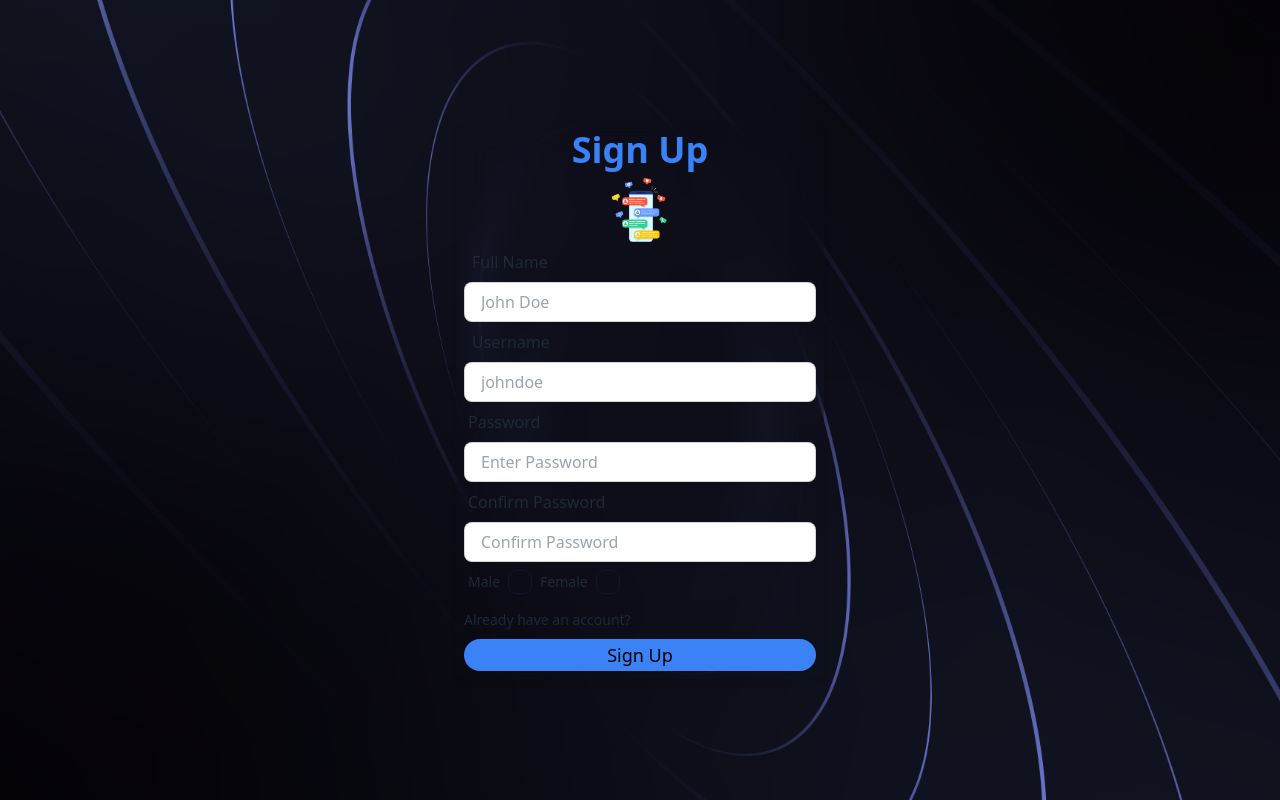
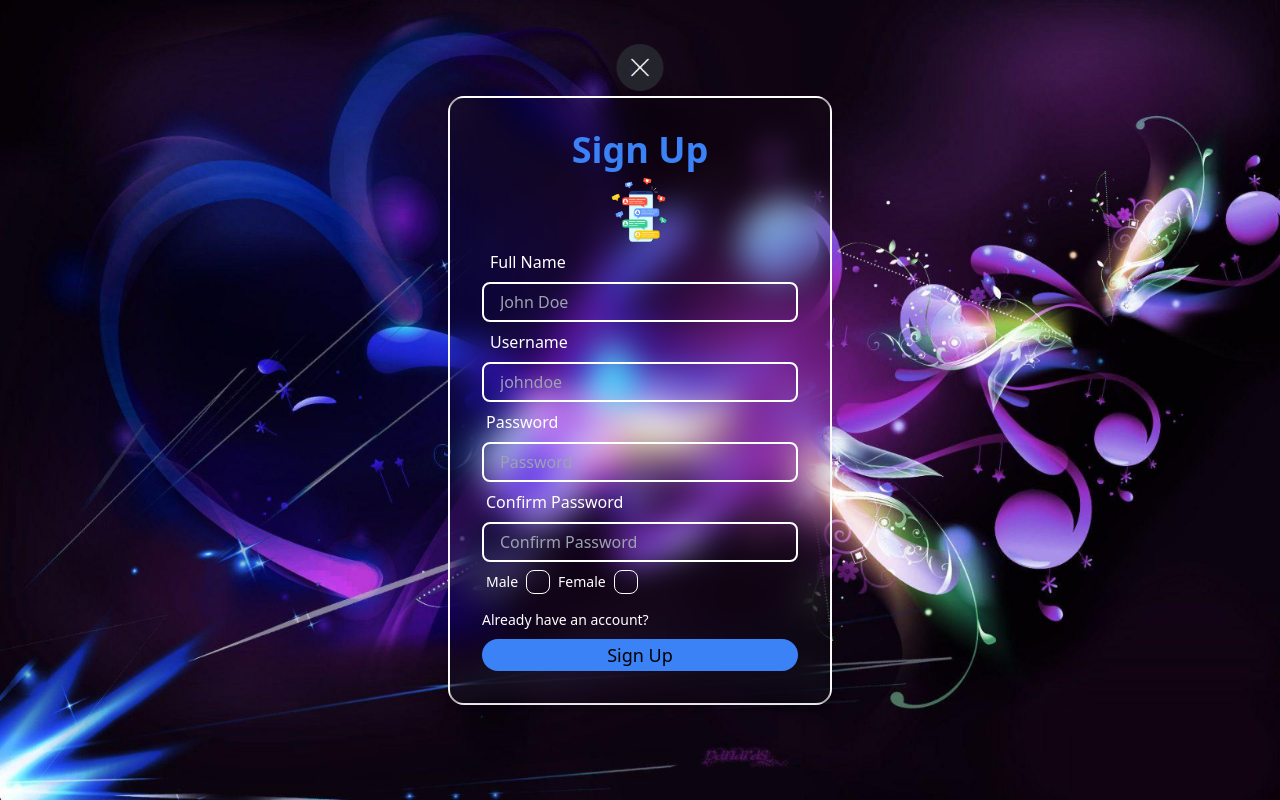
Before and after one commit to techmannih/chat-app, a React (Vite) app in the folder client/: page /signup in a window 1280 px wide. Built offline with nearby package versions, Linux system fonts and the light colour scheme.

Commit message:
improve ui design

```diff
--- a/client/src/components/messages/Message.jsx
+++ b/client/src/components/messages/Message.jsx
@@ -19,7 +19,7 @@ const Message = ({ message }) => {
 				</div>
 			</div>
 			<div className={`chat-bubble text-white ${bubbleBgColor} ${shakeClass} pb-2`}>{message.message}</div>
-			<div className='chat-footer opacity-50 text-xs flex gap-1 items-center'>{formattedTime}</div>
+			<span className='chat-footer opacity-50 text-xs flex gap-1 items-center text-gray-300'>{formattedTime}</span>
 		</div>
 	);
 };
--- a/client/src/components/messages/MessageInput.jsx
+++ b/client/src/components/messages/MessageInput.jsx
@@ -18,12 +18,12 @@ const MessageInput = () => {
 			<div className='w-full relative'>
 				<input
 					type='text'
-					className='border text-sm rounded-lg block w-full p-2.5  bg-slate-800 border-gray-600 text-white'
+					className='border text-sm rounded-lg block w-full p-2.5  bg-slate-700 border-gray-600 text-white'
 					placeholder='Send a message'
 					value={message}
 					onChange={(e) => setMessage(e.target.value)}
 				/>
-				<button type='submit' className='absolute inset-y-0 end-0 flex items-center pe-3'>
+				<button type='submit' className='absolute inset-y-0 end-0 flex items-center pe-3 text-white font-bold'>
 					{loading ? <div className='loading loading-spinner'></div> : <BsSend />}
 				</button>
 			</div>
--- a/client/src/components/sidebar/LogoutButton.jsx
+++ b/client/src/components/sidebar/LogoutButton.jsx
@@ -10,7 +10,7 @@ const LogoutButton = () => {
 	return (
 		<div className='mt-auto'>
 			{!loading ? (
-				<div className='flex items-center justify-center gap-2 mb-4 ' >
+				<div className='flex items-center justify-center gap-2 mb-4 text-gray-300 ' >
 					Logout
 				<RiLogoutCircleRLine className='w-6 h-6 text-red-700 cursor-pointer' onClick={logout} />
 
--- a/client/src/components/sidebar/SearchInput.jsx
+++ b/client/src/components/sidebar/SearchInput.jsx
@@ -28,11 +28,11 @@ const SearchInput = () => {
 			<input
 				type='text'
 				placeholder='Search…'
-				className=' ml-2 px-4 p-1.5 input-bordered bg-blue-200 text-slate-700 placeholder-slate-700 rounded-full'
+				className="w-full input input-bordered h-10 bg-transparent placeholder-opacity-85 text-white border-white border-2 focus:border-white active:border-white rounded-full"
 				value={search}
 				onChange={(e) => setSearch(e.target.value)}
 			/>
-			<button type='submit' className=' items-center justify-center rounded-full p-1 bg-sky-500 text-white'>
+			<button type='submit' className=' items-center justify-center rounded-full p-1 text-white'>
 				<IoSearchSharp className='w-6 h-6 outline-none' />
 			</button>
 		</form>
--- a/client/src/index.css
+++ b/client/src/index.css
@@ -3,7 +3,7 @@
 @tailwind utilities;
 
 body {
-	background: linear-gradient(rgba(0, 0, 0, 0.2), rgba(0, 0, 0, 0.2)), url("/bg.png");
+	background:  url("bg.png");
 	background-repeat: no-repeat;
 	background-size: cover;
 	background-position: center;
--- a/client/src/pages/login/Login.jsx
+++ b/client/src/pages/login/Login.jsx
@@ -15,47 +15,57 @@ const Login = () => {
   };
 
   return (
-		<div className='flex flex-col items-center justify-center min-w-96 mx-auto p-2'>
-			<div className='w-full p-6 rounded-lg shadow-md bg-gray-400 bg-clip-padding backdrop-filter backdrop-blur-lg bg-opacity-0'>
-				<h1 className='text-4xl text-blue-500  font-bold text-center '>
+    <div className="flex flex-col items-center justify-center min-w-96 mx-auto  border-white border-2 rounded-2xl">
+      <div className="w-full p-8 rounded-lg shadow-md  bg-clip-padding backdrop-filter  backdrop-blur-lg ">
+        <h1 className="text-4xl text-blue-500  font-bold text-center ">
           Login
-					<span className='text-blue-500'> </span>
+          <span className="text-blue-500"> </span>
         </h1>
-				<img src={pic} alt='pic' className=' py-4  w-32 h-32 mx-auto' />
+        <img src={pic} alt="pic" className=" py-4  w-32 h-32 mx-auto" />
 
         <form onSubmit={handleSubmit}>
-					<div>
-						<label className='label p-2'>
-							<span className='text-base label-text'>Username</span>
+          <div className="text-white">
+            <label className="label p-2">
+              <span className="text-base label-text text-white">Username</span>
             </label>
             <input
-							type='text'
-							placeholder='Enter username'
-							className='w-full input input-bordered h-10'
+              type="text"
+              placeholder="Enter username"
+              className="w-full input input-bordered h-10 bg-transparent placeholder-opacity-85 text-white border-white border-2 focus:border-white active:border-white"
               value={username}
               onChange={(e) => setUsername(e.target.value)}
             />
           </div>
 
           <div>
-						<label className='label'>
-							<span className='text-base label-text'>Password</span>
+            <label className="label">
+              <span className="text-base label-text  text-white">Password</span>
             </label>
             <input
-							type='password'
-							placeholder='Enter Password'
-							className='w-full input input-bordered h-10'
+              type="password"
+              placeholder="Enter Password"
+              className="w-full input input-bordered h-10 bg-transparent placeholder-opacity-85 text-white border-white border-2 focus:border-white active:border-white"
               value={password}
               onChange={(e) => setPassword(e.target.value)}
             />
           </div>
-					<Link to='/signup' className='text-sm  hover:underline hover:text-blue-600 mt-2 inline-block'>
+          <Link
+            to="/signup"
+            className="text-white  hover:underline hover:text-blue-300 mt-2 inline-block"
+          >
             {"Don't"} have an account?
           </Link>
 
           <div>
-						<button className=' rounded-2xl hover:bg-blue-600 btn-block bg-blue-500  text-lg btn-sm mt-2  text-black' disabled={loading}>
-							{loading ? <span className='loading loading-spinner '></span> : "Login"}
+            <button
+              className=" rounded-2xl hover:bg-blue-600 btn-block bg-blue-500  text-lg btn-sm mt-2  text-black"
+              disabled={loading}
+            >
+              {loading ? (
+                <span className="loading loading-spinner "></span>
+              ) : (
+                "Login"
+              )}
             </button>
           </div>
         </form>
@@ -64,7 +74,6 @@ const Login = () => {
   );
 };
 export default Login;
-
 
 // const Login = () => {
 // 	return (
--- a/client/src/pages/signup/GenderCheckbox.jsx
+++ b/client/src/pages/signup/GenderCheckbox.jsx
@@ -5,8 +5,8 @@ const GenderCheckbox = ({ onCheckboxChange, selectedGender }) => {
 		<div className='flex'>
 			<div className='form-control'>
 				<label className={`label gap-2 cursor-pointer ${selectedGender ==="male" ? "selected" :"" }`}>
-					<span className='label-text'>Male</span>
-					<input type='checkbox' className='checkbox border-slate-900'
+					<span className='label-text text-white'>Male</span>
+					<input type='checkbox' className='checkbox  border border-white'
 					checked ={selectedGender === 'male'}
 					onChange={() => onCheckboxChange('male')}
 
@@ -15,8 +15,8 @@ const GenderCheckbox = ({ onCheckboxChange, selectedGender }) => {
 			</div>
 			<div className='form-control'>
 				<label className={`label gap-2 cursor-pointer ${selectedGender ==="female" ? "selected" :"" } `}>
-					<span className='label-text'>Female</span>
-					<input type='checkbox' className='checkbox border-slate-900'
+					<span className='label-text text-white'>Female</span>
+					<input type='checkbox' className='checkbox border border-white'
 					checked ={selectedGender === 'female'}
 					onChange={() => onCheckboxChange("female")}
 
--- a/client/src/pages/signup/SignUp.jsx
+++ b/client/src/pages/signup/SignUp.jsx
@@ -25,79 +25,99 @@ const SignUp = () => {
   };
 
   return (
-		<div className='flex flex-col items-center justify-center min-w-96 mx-auto p-2'>
-			<div className='w-full p-2 rounded-lg shadow-md bg-gray-400 bg-clip-padding backdrop-filter backdrop-blur-lg bg-opacity-0'>
-			<h1 className='text-4xl text-blue-500  font-bold text-center '>
+    <div className="flex flex-col items-center justify-center min-w-96 mx-auto  border-white border-2 rounded-2xl">
+      <div className="w-full p-8 rounded-lg shadow-md  bg-clip-padding backdrop-filter  backdrop-blur-lg ">
+        <h1 className="text-4xl text-blue-500  font-bold text-center ">
           Sign Up
         </h1>
-				<img src={pic} alt='pic' className=' w-16 h-16 mx-auto mt-2' />
+        <img src={pic} alt="pic" className=" w-16 h-16 mx-auto mt-2" />
 
         <form onSubmit={handleSubmit}>
           <div>
-						<label className='label p-2'>
-							<span className='text-base label-text'>Full Name</span>
+            <label className="label p-2">
+              <span className="text-base label-text text-white">Full Name</span>
             </label>
             <input
-							type='text'
-							placeholder='John Doe'
-							className='w-full input input-bordered  h-10'
+              type="text"
+              placeholder="John Doe"
+              className="w-full input input-bordered h-10 bg-transparent placeholder-opacity-85 text-white border-white border-2 focus:border-white active:border-white"
               value={inputs.fullName}
-							onChange={(e) => setInputs({ ...inputs, fullName: e.target.value })}
+              onChange={(e) =>
+                setInputs({ ...inputs, fullName: e.target.value })
+              }
             />
           </div>
 
           <div>
-						<label className='label p-2 '>
-							<span className='text-base label-text'>Username</span>
+            <label className="label p-2 ">
+              <span className="text-base label-text text-white">Username</span>
             </label>
             <input
-							type='text'
-							placeholder='johndoe'
-							className='w-full input input-bordered h-10'
+              type="text"
+              placeholder="johndoe"
+              className="w-full input input-bordered h-10 bg-transparent placeholder-opacity-85 text-white border-white border-2 focus:border-white active:border-white"
               value={inputs.username}
-							onChange={(e) => setInputs({ ...inputs, username: e.target.value })}
+              onChange={(e) =>
+                setInputs({ ...inputs, username: e.target.value })
+              }
             />
           </div>
 
           <div>
-						<label className='label'>
-							<span className='text-base label-text'>Password</span>
+            <label className="label">
+              <span className="text-base label-text text-white">Password</span>
             </label>
             <input
-							type='password'
-							placeholder='Enter Password'
-							className='w-full input input-bordered h-10'
+              type="password"
+              placeholder="Password"
+              className="w-full input input-bordered h-10 bg-transparent placeholder-opacity-85 text-white border-white border-2 focus:border-white active:border-white"
               value={inputs.password}
-							onChange={(e) => setInputs({ ...inputs, password: e.target.value })}
+              onChange={(e) =>
+                setInputs({ ...inputs, password: e.target.value })
+              }
             />
           </div>
 
           <div>
-						<label className='label'>
-							<span className='text-base label-text'>Confirm Password</span>
+            <label className="label">
+              <span className="text-base label-text text-white">
+                Confirm Password
+              </span>
             </label>
             <input
-							type='password'
-							placeholder='Confirm Password'
-							className='w-full input input-bordered h-10'
+              type="password"
+              placeholder="Confirm Password"
+              className="w-full input input-bordered h-10 bg-transparent placeholder-opacity-85 text-white border-white border-2 focus:border-white active:border-white"
               value={inputs.confirmPassword}
-							onChange={(e) => setInputs({ ...inputs, confirmPassword: e.target.value })}
+              onChange={(e) =>
+                setInputs({ ...inputs, confirmPassword: e.target.value })
+              }
             />
           </div>
 
-					<GenderCheckbox onCheckboxChange={handleCheckboxChange} selectedGender={inputs.gender} />
+          <GenderCheckbox
+            onCheckboxChange={handleCheckboxChange}
+            selectedGender={inputs.gender}
+          />
 
           <Link
             to={"/login"}
-						className='text-sm hover:underline hover:text-blue-600 mt-2 inline-block'
-						href='#'
+            className="text-sm hover:underline text-white hover:text-blue-300 mt-2 inline-block"
+            href="#"
           >
             Already have an account?
           </Link>
 
           <div>
-						<button className='rounded-2xl hover:bg-blue-600 btn-block bg-blue-500 text-black  text-lg btn-sm mt-2' disabled={loading}>
-							{loading ? <span className='loading loading-spinner'></span> : "Sign Up"}
+            <button
+              className="rounded-2xl hover:bg-blue-600 btn-block bg-blue-500 text-black  text-lg btn-sm mt-2"
+              disabled={loading}
+            >
+              {loading ? (
+                <span className="loading loading-spinner"></span>
+              ) : (
+                "Sign Up"
+              )}
             </button>
           </div>
         </form>
```
Also changed, not shown: client/src/components/messages/MessageContainer.jsx (+23 -20 lines), client/src/bg.png (added), 1 other file (tests, documents, lock files or other folders). Lines whose indentation alone changed are shown as unchanged.
